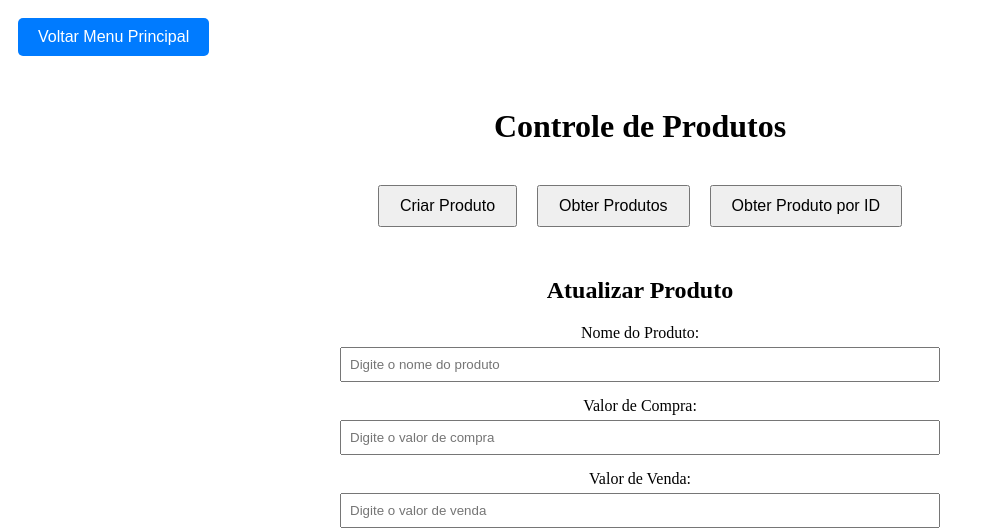
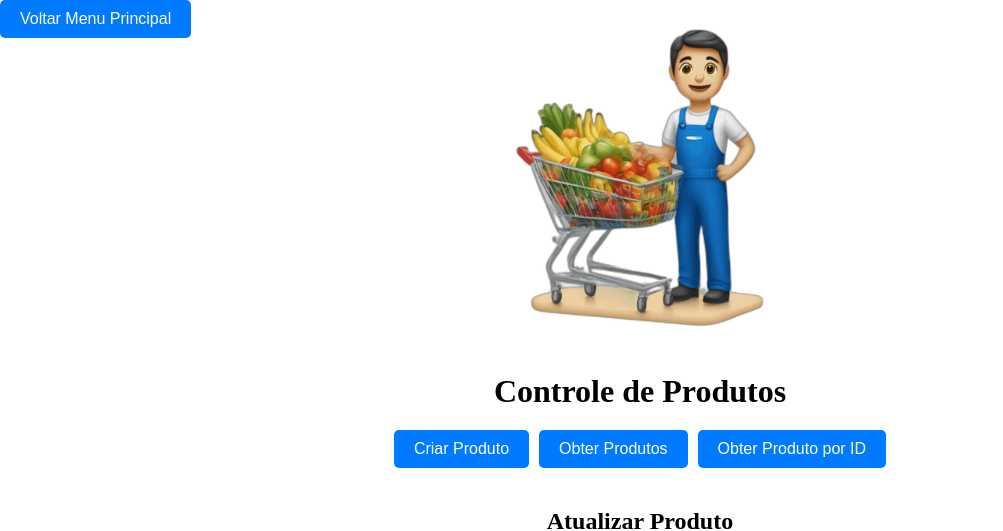
Before and after one commit to matiasjr85/supermercado-facil-angular, an Angular app: page /produtos/atualizar/1 in a window 1280 px wide. Shown: the top 531 px of the page, without its empty margins (0-1003 px from the left). Built offline with nearby package versions, Linux system fonts and the light colour scheme; no server answers.

Commit message:
correção na pagina criar produtos para o uso do nome do fornecedor e melhoramento da pagina de obter produtos por id

```diff
--- a/src/app/pages/home/home.component.css
+++ b/src/app/pages/home/home.component.css
@@ -0,0 +1,54 @@
+/* Estiliza o contêiner principal */
+.home-container {
+    display: flex;
+    flex-direction: column;
+    align-items: center;
+    justify-content: center;
+    height: 100vh;
+    text-align: center;
+    background-color: #f9f9f9;
+  }
+
+  /* Estiliza o título */
+  .home-title {
+    font-size: 2rem;
+    font-weight: bold;
+    margin-bottom: 0.5rem;
+    color: #333;
+  }
+
+  /* Estiliza o subtítulo */
+  .home-subtitle {
+    font-size: 1.2rem;
+    margin-bottom: 1.5rem;
+    color: #666;
+  }
+
+  /* Estiliza o contêiner de botões */
+  .home-buttons {
+    display: flex;
+    gap: 1rem; /* Espaçamento entre os botões */
+  }
+
+  /* Estiliza os botões */
+  .btn {
+    padding: 0.5rem 1rem;
+    font-size: 1rem;
+    border: none;
+    border-radius: 4px;
+    cursor: pointer;
+    background-color: #007bff;
+    color: #fff;
+    transition: background-color 0.3s;
+  }
+
+  .btn:hover {
+    background-color: #0056b3;
+  }
+
+  .home-image {
+    width: 200px; /* Ajuste para o tamanho desejado */
+    height: auto; /* Mantém a proporção da imagem */
+    display: block; /* Evita problemas de layout com imagens inline */
+    margin: 0 auto; /* Centraliza a imagem */
+  }
--- a/src/app/pages/home/home.component.html
+++ b/src/app/pages/home/home.component.html
@@ -1,12 +1,13 @@
 <div class="home-container">
-    <h2 class="home-title">Bem-vindo ao sistema de controle do Supermercado Fácil</h2>
-    <p class="home-subtitle">Abaixo selecione uma das opções:</p>
-    <div class="home-buttons">
-      <button routerLink="/supermercados">Supermercados</button>
-      <button routerLink="/produtos">Produtos</button>
-      <button routerLink="/estoque">Estoque</button>
-      <button routerLink="/fornecedores">Fornecedores</button>
-      <button routerLink="/funcionarios">Funcionários</button>
-      <button routerLink="/caixas">Caixas</button>
-    </div>
+  <img src="assets/carrinho2.png" alt="Carrinho de Supermercado" class="home-image">
+  <h1 class="home-title">Bem-vindo ao sistema de controle do Supermercado Fácil</h1>
+  <p class="home-subtitle">Abaixo selecione uma das opções:</p>
+  <div class="home-buttons">
+    <button routerLink="/supermercados" class="btn">Supermercados</button>
+    <button routerLink="/produtos" class="btn">Produtos</button>
+    <button routerLink="/estoque" class="btn">Estoque</button>
+    <button routerLink="/fornecedores" class="btn">Fornecedores</button>
+    <button routerLink="/funcionarios" class="btn">Funcionários</button>
+    <button routerLink="/caixas" class="btn">Caixas</button>
   </div>
+</div>
--- a/src/app/pages/produtos/controle/criar-produto/criar-produto.component.css
+++ b/src/app/pages/produtos/controle/criar-produto/criar-produto.component.css
@@ -1,56 +1,63 @@
+/* Estilo para a página de Buscar Produto por ID */
 .container {
-    max-width: 400px;
+  max-width: 600px;
   margin: 0 auto;
+  text-align: center;
   padding: 20px;
-    border: 1px solid #ccc;
-    border-radius: 8px;
-    box-shadow: 0 2px 8px rgba(0, 0, 0, 0.1);
 }
 
 .title {
-    text-align: center; /* Centraliza o título */
+  font-size: 2rem;
   margin-bottom: 20px;
-    font-size: 24px;
-    font-weight: bold;
-    color: #333;
 }
 
 .form-group {
-    margin-bottom: 12px; /* Espaçamento menor entre os campos */
+  margin-bottom: 15px;
 }
 
-  label {
-    display: block;
-    margin-bottom: 4px;
-    font-weight: bold;
-    font-size: 14px;
+.form-control {
+  width: 100%;
+  padding: 10px;
+  margin-top: 5px;
+  font-size: 1rem;
+  border-radius: 5px;
+  border: 1px solid #ccc;
 }
 
-  input {
-    width: 100%;
-    padding: 6px;
-    font-size: 14px;
-    border: 1px solid #ccc;
-    border-radius: 4px;
+.form-buttons {
+  display: flex;
+  flex-direction: column; /* Empilhando os botões */
+  align-items: center; /* Centralizando os botões */
+  gap: 10px; /* Espaçamento entre os botões */
+  margin-top: 20px;
 }
 
-  button {
-    width: 100%;
-    padding: 10px;
-    font-size: 16px;
-    color: white;
-    background-color: #007bff;
-    border: none;
-    border-radius: 4px;
-    cursor: pointer;
-    transition: background-color 0.3s ease;
+.form-buttons .btn {
+  width: 200px; /* Definindo largura fixada nos botões */
+  padding: 10px 20px;
+  font-size: 1rem;
 }
 
-  button:disabled {
-    background-color: #ccc;
-    cursor: not-allowed;
+/* Estilo para o botão "Buscar Produto" */
+.btn-primary {
+  background-color: #007bff;
+  color: white;
+  border: none;
+  border-radius: 5px;
 }
 
-  button:hover:not(:disabled) {
+.btn-primary:hover {
   background-color: #0056b3;
 }
+
+/* Estilo para o botão "Voltar" */
+.btn-secondary {
+  background-color: #6c757d;
+  color: white;
+  border: none;
+  border-radius: 5px;
+}
+
+.btn-secondary:hover {
+  background-color: #5a6268;
+}
--- a/src/app/pages/produtos/controle/criar-produto/criar-produto.component.html
+++ b/src/app/pages/produtos/controle/criar-produto/criar-produto.component.html
@@ -1,25 +1,36 @@
 <div class="container">
-  <!-- Botão de Voltar -->
-  <button (click)="voltar()" class="btn btn-secondary mb-3">Voltar</button>
+  <!-- Título da Página -->
+  <h2 class="title">Criar Produto</h2>
 
-  <h2 class="title">Criar Produto</h2>
+  <div *ngIf="successMessage" class="alert alert-success">
+    {{ successMessage }}
+  </div>
+
+  <!-- Formulário para Criar Produto -->
   <form [formGroup]="produtoForm" (ngSubmit)="onSubmit()">
     <div class="form-group">
       <label for="nome">Nome:</label>
-      <input id="nome" formControlName="nome" />
+      <input id="nome" formControlName="nome" class="form-control" />
     </div>
     <div class="form-group">
       <label for="valorDeCompra">Valor de Compra:</label>
-      <input id="valorDeCompra" type="number" formControlName="valorDeCompra" />
+      <input id="valorDeCompra" type="number" formControlName="valorDeCompra" class="form-control" />
     </div>
     <div class="form-group">
       <label for="valorDeVenda">Valor de Venda:</label>
-      <input id="valorDeVenda" type="number" formControlName="valorDeVenda" />
+      <input id="valorDeVenda" type="number" formControlName="valorDeVenda" class="form-control" />
     </div>
     <div class="form-group">
-      <label for="fornecedorId">Fornecedor:</label>
-      <input id="fornecedorId" formControlName="fornecedorId" />
+      <label for="fornecedor">Fornecedor:</label>
+      <select id="fornecedor" formControlName="fornecedor" class="form-control">
+        <option *ngFor="let fornecedor of fornecedores" [value]="fornecedor._id">{{ fornecedor.nomeEmpresa }}</option>
+      </select>
     </div>
-    <button type="submit" [disabled]="produtoForm.invalid">Criar</button>
+
+    <!-- Botões de Ação -->
+    <div class="form-buttons">
+      <button type="submit" [disabled]="produtoForm.invalid" class="btn btn-success">Criar Produto</button>
+      <button (click)="voltar()" class="btn btn-secondary">Voltar</button>
+    </div>
   </form>
 </div>
--- a/src/app/pages/produtos/controle/obter-produto-por-id/obter-produto-por-id.component.css
+++ b/src/app/pages/produtos/controle/obter-produto-por-id/obter-produto-por-id.component.css
@@ -1,43 +1,28 @@
 .container {
   max-width: 600px;
   margin: 0 auto;
-    padding: 20px;
-  }
-
-  .title {
-    text-align: center;
-    margin-bottom: 20px;
 }
 
 .form-group {
   margin-bottom: 15px;
 }
 
-  label {
-    display: block;
-    margin-bottom: 5px;
+.produto-info {
+  margin-top: 20px;
+  background-color: #f9f9f9;
+  padding: 15px;
+  border: 1px solid #ddd;
+  border-radius: 5px;
 }
 
-  input {
-    width: 100%;
-    padding: 8px;
-    box-sizing: border-box;
+.form-buttons {
+  margin-top: 20px;
 }
 
-  button {
-    margin-top: 20px;
-    width: 100%;
-    padding: 10px;
+.mt-3 {
+  margin-top: 15px;
 }
 
-  .error-message {
-    color: red;
-    margin-bottom: 15px;
+.mt-4 {
+  margin-top: 20px;
 }
-
-  .produto-detalhes {
-    margin-top: 20px;
-    border: 1px solid #ccc;
-    padding: 15px;
-    border-radius: 5px;
-  }
--- a/src/app/pages/produtos/controle/obter-produto-por-id/obter-produto-por-id.component.ts
+++ b/src/app/pages/produtos/controle/obter-produto-por-id/obter-produto-por-id.component.ts
@@ -9,7 +9,7 @@ import { Router } from '@angular/router';
   standalone: true,
   templateUrl: './obter-produto-por-id.component.html',
   styleUrls: ['./obter-produto-por-id.component.css'],
-  imports: [CommonModule, ReactiveFormsModule]
+  imports: [CommonModule, ReactiveFormsModule],
 })
 export class ObterProdutoPorIdComponent {
   produtoForm: FormGroup;
@@ -19,9 +19,17 @@ export class ObterProdutoPorIdComponent {
   constructor(
     private fb: FormBuilder,
     private produtoService: ProdutoService,
-    private router: Router) {
+    private router: Router
+  ) {
     this.produtoForm = this.fb.group({
-      id: ['', [Validators.required]],
+      id: [
+        '',
+        [
+          Validators.required,
+          Validators.minLength(24), // Garante que o ID tenha exatamente 24 caracteres
+          Validators.maxLength(24),
+        ],
+      ],
     });
   }
 
@@ -39,13 +47,18 @@ export class ObterProdutoPorIdComponent {
       this.produtoService.obterProdutoPorId(id).subscribe({
         next: (produto) => {
           this.produto = produto;
+          this.mensagemErro = null;
         },
         error: (err) => {
-          this.mensagemErro = 'Produto não encontrado. Verifique o ID informado.';
+          if (err.status === 404) {
+            this.mensagemErro = 'Produto não encontrado. Verifique o ID informado.';
+          } else {
+            this.mensagemErro = 'Ocorreu um erro ao buscar o produto. Tente novamente.';
+          }
         },
       });
     } else {
-      this.mensagemErro = 'Por favor, insira um ID válido.';
+      this.mensagemErro = 'Por favor, insira um ID válido com 24 caracteres.';
     }
   }
 }
--- a/src/app/pages/produtos/produtos.component.css
+++ b/src/app/pages/produtos/produtos.component.css
@@ -1,45 +1,51 @@
+/* CSS para a página de Produtos */
 .produtos-page {
   text-align: center;
-  position: relative;
-  padding-top: 40px; /* Espaço para o botão Voltar */
+  padding: 20px;
+}
+
+.supermercado-img {
+  max-width: 300px; /* Definindo o tamanho máximo da imagem */
+  height: auto;
+  margin-bottom: 20px; /* Espaçamento entre a imagem e o título */
+}
+
+h1 {
+  font-size: 2rem;
+  margin-bottom: 20px;
 }
 
 .produtos-buttons {
-  margin-top: 30px; /* Espaço entre os botões e o título */
+  display: flex;
+  justify-content: center;
+  gap: 10px; /* Espaçamento entre os botões */
+  margin-top: 20px;
 }
 
-button {
-  margin: 10px;
+.produtos-buttons .btn {
   padding: 10px 20px;
-  font-size: 16px;
-  cursor: pointer;
+  font-size: 1rem;
 }
 
+/* Estilizando o botão "Voltar Menu Principal" */
 .btn-voltar {
-  position: absolute;
-  top: 0;
-  left: 0;
-  font-size: 16px;
+  background-color: #007bff; /* Cor de fundo */
+  color: white; /* Cor do texto */
   padding: 10px 20px;
-  background-color: #007bff;
-  color: white;
-  border: none;
-  cursor: pointer;
-  z-index: 1000;
-  border-radius: 5px;
+  font-size: 1rem;
+  margin-bottom: 20px;
+  border: none; /* Remover borda */
+  border-radius: 5px; /* Borda arredondada */
 }
 
-.btn-voltar:hover {
-  background-color: #0056b3;
+/* Estilizando os botões de navegação */
+.produtos-buttons .btn-primary {
+  background-color: #007bff; /* Cor de fundo verde */
+  color: white; /* Cor do texto */
+  border: none; /* Remover borda */
+  border-radius: 5px; /* Borda arredondada */
 }
 
-h1 {
-  margin-top: 60px; /* Garantir que o título não fique sobrepondo o botão */
+.produtos-buttons .btn-primary:hover {
+  background-color: #218838; /* Cor ao passar o mouse */
 }
-
-.produtos-buttons button {
-  margin: 10px;
-  padding: 10px 20px;
-  font-size: 16px;
-  cursor: pointer;
-}
--- a/src/app/pages/produtos/produtos.component.html
+++ b/src/app/pages/produtos/produtos.component.html
@@ -1,10 +1,14 @@
 <div class="produtos-page">
+  <!-- Imagem do Carrinho de Supermercado -->
+  <img src="assets/carrinho2.png" alt="Carrinho de Supermercado" class="supermercado-img" />
+
   <!-- Botão de Voltar para Home -->
   <button (click)="voltarParaHome()" class="btn-voltar">Voltar Menu Principal</button>
 
+  <!-- Título da Página -->
   <h1>Controle de Produtos</h1>
 
-  <!-- Botões de navegação -->
+  <!-- Botões de Navegação -->
   <div class="produtos-buttons">
     <button routerLink="criar-produto" class="btn btn-primary">Criar Produto</button>
     <button routerLink="obter-produtos" class="btn btn-primary">Obter Produtos</button>
```
Also changed, not shown: src/app/pages/produtos/controle/criar-produto/criar-produto.component.ts (+33 -3 lines), src/app/pages/produtos/controle/obter-produto-por-id/obter-produto-por-id.component.html (+27 -22 lines), src/assets/carrinho.jpg (added), src/assets/carrinho2.png (added). Lines whose indentation alone changed are shown as unchanged.
